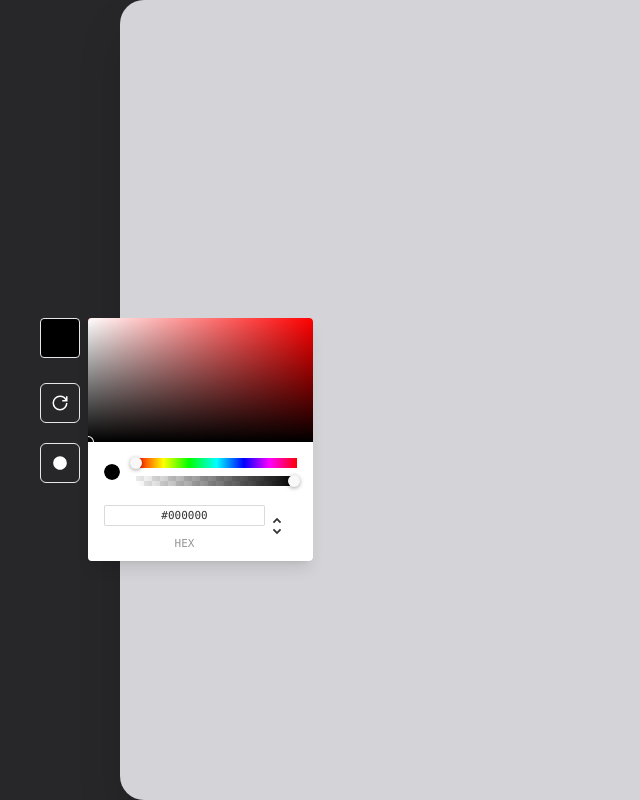
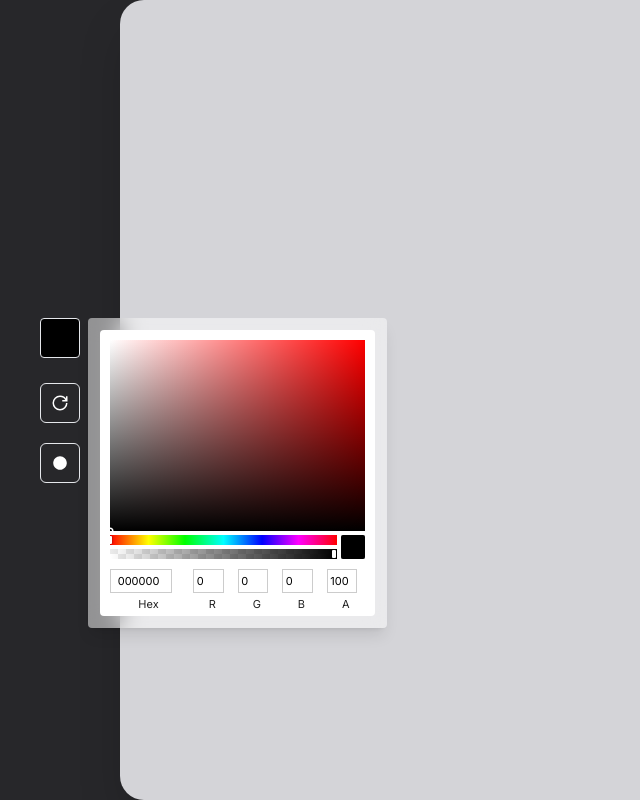
Before and after one commit to V1SHNUKUMAR/DrawMagic, a Next.js app: page / in a window 1280 px wide. Both pictures are taken after a click on the button 60 px from the left and 337 px from the top of the page. Shown: the whole page, without its empty margins (0-640 px from the left). Built offline with nearby package versions, Linux system fonts and the light colour scheme.

Commit message:
recent colors feature done

```diff
--- a/app/components/Sidebar.tsx
+++ b/app/components/Sidebar.tsx
@@ -3,7 +3,6 @@ import { GrPowerReset } from "react-icons/gr";
 import { FaCircle } from "react-icons/fa";
 import BrushThicknessPopup from "./popover/BrushThicknessPopover";
 import { Tooltip } from "antd";
-import GenericPopupOver from "./generic/GenericPopover";
 import ElementWidthPopover from "./generic/ElementWithPopover";
 import ColorPickerPopover from "./popover/ColorPickerPopover";
 
--- a/app/components/generic/ElementWithPopover.tsx
+++ b/app/components/generic/ElementWithPopover.tsx
@@ -3,15 +3,17 @@ import { Tooltip } from "antd";
 import GenericPopupOver from "./GenericPopover";
 
 interface ElementWithPopoverProps {
-  component?: React.ElementType; // Accepts component
+  component?: React.ElementType;
   tooltip?: string | JSX.Element | (() => JSX.Element);
-  content: any; //content for popover
+  content: any;
+  onClose?: any;
 }
 
 const ElementWithPopover: React.FC<ElementWithPopoverProps> = ({
   component: Component = "button",
   tooltip,
   content,
+  onClose,
 }) => {
   const [isVisible, setIsVisible] = useState(false);
   const [popoverPosition, setPopoverPosition] = useState({ top: 0, left: 0 });
@@ -23,28 +25,28 @@ const ElementWithPopover: React.FC<ElementWithPopoverProps> = ({
     event: React.MouseEvent<HTMLButtonElement>,
     content: string | any
   ) => {
-    event.stopPropagation(); // Prevent the click from bubbling up
+    event.stopPropagation();
 
     const rect = event.currentTarget.getBoundingClientRect();
 
     // Toggle visibility of the popover
     if (isVisible) {
-      setIsVisible(false); // Close the popover if it is open
+      setIsVisible(false);
     } else {
       const contentToAdd = typeof content === "function" ? content() : content;
       setPopoverPosition({ top: rect.top, left: rect.right + 8 });
       setPopoverContent(contentToAdd);
-      setIsVisible(true); // Open the popover if it is closed
+      setIsVisible(true);
     }
   };
 
   const closePopover = () => {
-    setIsVisible(false); // Close the popover when needed
+    setIsVisible(false);
+    onClose && onClose();
   };
 
   return (
     <div className="relative">
-      {/* Triggering Element */}
       <Tooltip
         overlayClassName="p-0"
         overlayStyle={{ fontSize: "12px" }}
--- a/app/components/popover/ColorPickerPopover.tsx
+++ b/app/components/popover/ColorPickerPopover.tsx
@@ -1,5 +1,5 @@
 import React, { useState } from "react";
-import { ColorResult, ChromePicker } from "react-color";
+import { ColorResult, SketchPicker } from "react-color";
 
 interface ColorPickerPropType {
   pickedColor: string;
@@ -11,15 +11,42 @@ const ColorPickerPopover = ({
   setPickedColor,
 }: ColorPickerPropType) => {
   const [selectedColor, setSelectedColor] = useState("");
+  const [recentColorsList, setRecentColorsList] = useState<string[]>([]);
+
+  const addColorToRecent = (selectedColor: string) => {
+    setRecentColorsList((prevList: string[]) => {
+      // Create a copy of the current list to work with
+      let updatedList = [...prevList];
+
+      // If the color already exists in the list, remove it first
+      const elementIndex = updatedList.indexOf(selectedColor);
+      if (elementIndex !== -1) {
+        updatedList.splice(elementIndex, 1); // Remove the existing color
+      }
+
+      // Add the new color to the beginning of the list
+      updatedList.unshift(selectedColor);
+
+      // If the list exceeds the maximum length (10), remove the last color
+      if (updatedList.length > 10) {
+        updatedList.pop(); // Remove the last element
+      }
+
+      return updatedList;
+    });
+  };
 
   return (
-    <div>
-      <ChromePicker
+    <div className="p-3 space-y-3">
+      <SketchPicker
+        className="!shadow-none min-w-[255px]"
         color={selectedColor}
-        onChange={(color: ColorResult) => {
-          setSelectedColor(color.hex);
+        onChange={(color: ColorResult) => setSelectedColor(color.hex)}
+        onChangeComplete={(color: ColorResult) => {
           setPickedColor(color.hex);
+          addColorToRecent(color.hex);
         }}
+        presetColors={recentColorsList}
       />
     </div>
   );
```
